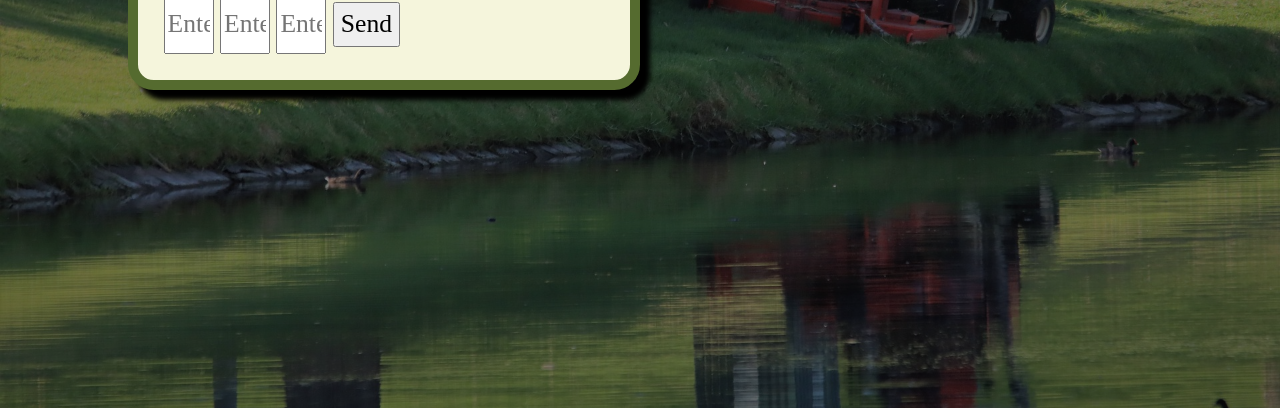
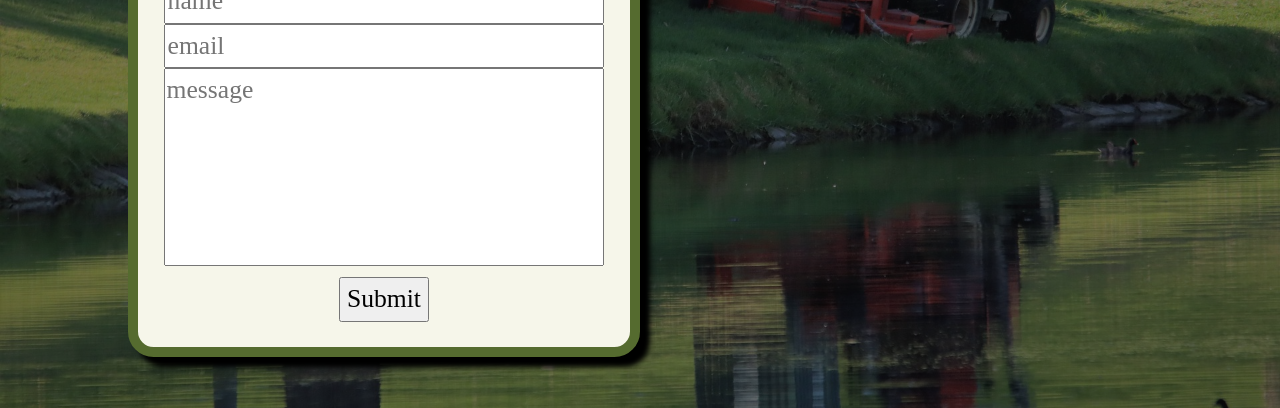
Before and after one commit to DigiBladeDigitalServices/lawncarewebsite, a plain HTML site: page index.html in a window 1280 px wide. Shown: the part 430-838 px from the top of the page. Drawn offline with Linux system fonts and the light colour scheme.

Commit message:
contact form inputs adjusted.

```diff
--- a/index.html
+++ b/index.html
@@ -36,45 +36,52 @@
     box-shadow: 10px 10px 5px rgb(0, 0, 0);
    width: 40%;
    min-width: 320px;
+   min-height: 470px;
     font-size: 1.6rem;
     color: darkolivegreen;
-    background-color: beige;
+    background-color: hsl(60, 38%, 94%);
+    background-blend-mode: multiply;
     position: absolute;
     left: 10%;
-    top: 30%;
+    top: 28%;
     padding: 1em;
     display: flex;
     flex-direction: column;
     flex-wrap: wrap;
-
+    text-align: center;
 
 }
-    input {
-max-width: 50px;
-block-size: 60px;
-    }
 
-    input .message {
-        height: 100%;
-    }
+input, textarea {
+    width: 100%;
+    resize:none;
+}
 
     </style>
 
 </head>
 <body>
+
     <div class="header">
         <button>Home</button>
     </div>
+
 <div class="bg-image-wrap">
+
     <div class="bg-image">
 <div class="contact">
     <h1>Contact</h1>
-    <form>
-        <input name="name" placeholder="Enter name"/>
-        <input name="email" placeholder="Enter email"/>
-        <input name="message" placeholder="Enter message"/>
-        <button type="submit">Send</button>
-    </form>
+
+    <form action="https://api.web3forms.com/submit" method="POST">
+  <input type="hidden" name="access_key" value="27febdc7-5fa9-4663-9e03-fc4fe78b2204">
+  <input type="text" name="name" placeholder="name" required>
+  <input type="email" name="email" placeholder="email" required>
+  <textarea rows="5" name="message" placeholder="message" required></textarea>
+  <button type="submit">Submit</button>
+</form>
+
+
+
  </div>
     </div>
     </div>
```
